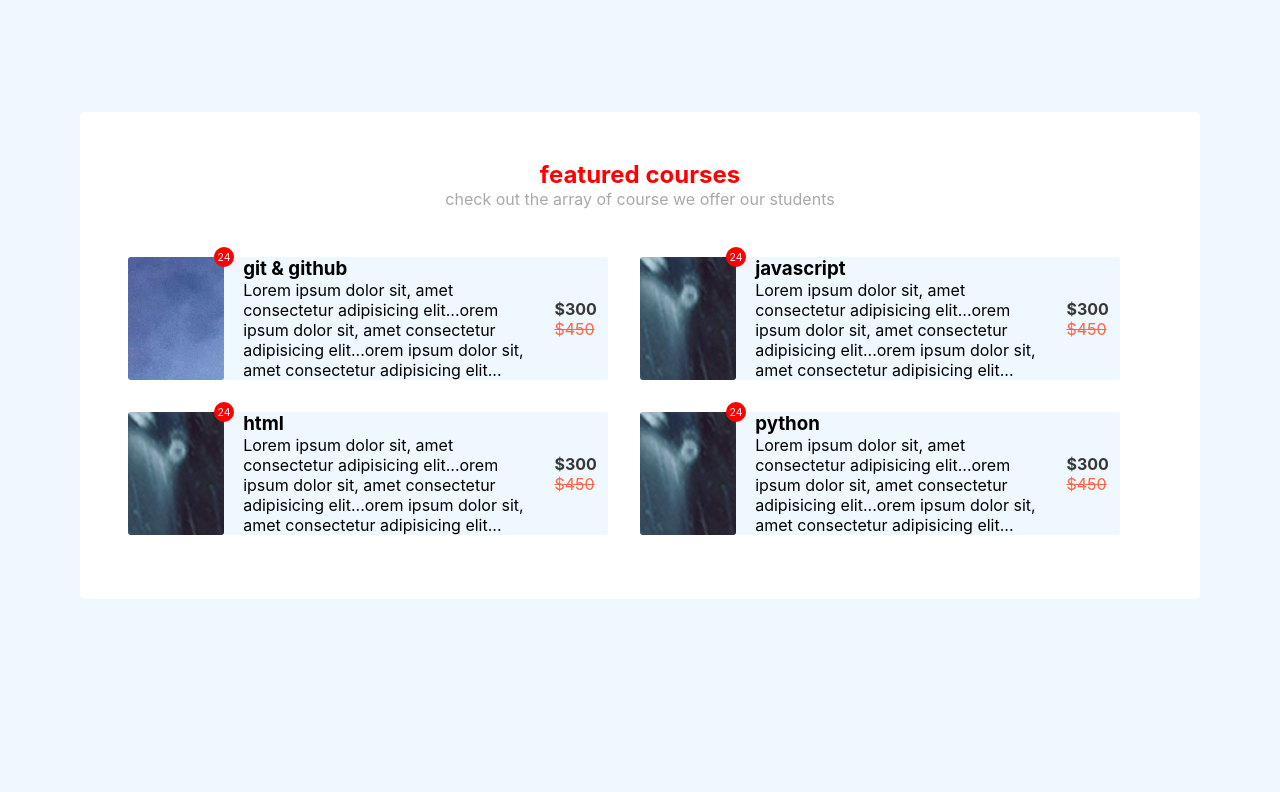
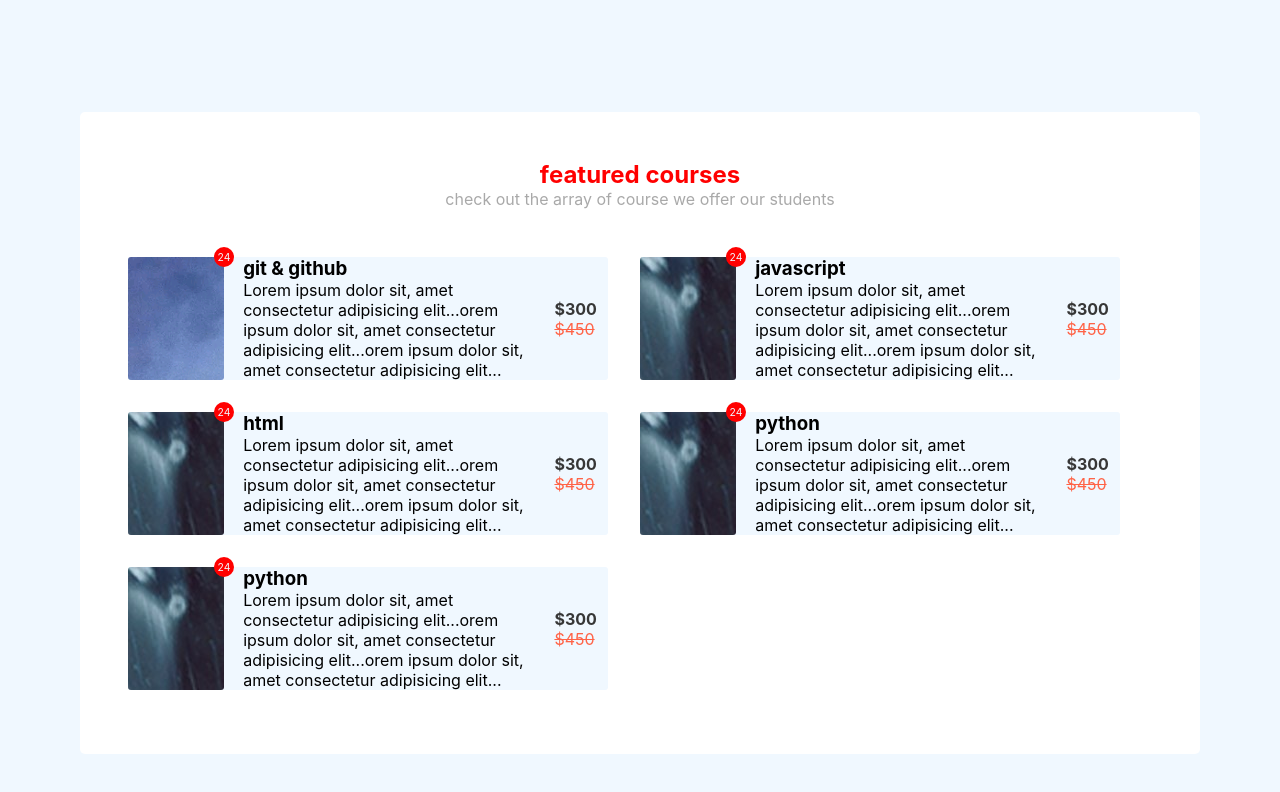
Before and after one commit to AYODELEJOSEPH/first_repo, a plain HTML site: page index.html in a window 1280 px wide. Drawn offline with Linux system fonts and the light colour scheme.

Commit message:
i modified the index

```diff
--- a/index.html
+++ b/index.html
@@ -99,6 +99,27 @@
                       </div>
                 </div>
             </aside>
+        </aside>
+        <aside class="course-card">
+            <figure class="course-img" style="background: url('./images/dutycalls.jpg')">
+
+                <figcaption class="course-members">24</figcaption>
+
+            </figure>
+            <div class="course-details">
+                <div class="course-description">
+                    <h3 class="course title">python</h3>
+                    <p class="course intro">Lorem ipsum dolor sit, amet consectetur adipisicing elit...orem ipsum dolor sit, amet consectetur adipisicing elit...orem ipsum dolor sit, amet consectetur adipisicing elit...</p>
+                </div>
+                <div class="course-price">
+                  <div class="course-description">
+                      <h4 class="course-new-price">$300</h4>
+                      <del class="course-old-price">$450</del>
+
+
+                  </div>
+            </div>
+        </aside>
           </article>
       </section>
   </main>
```
